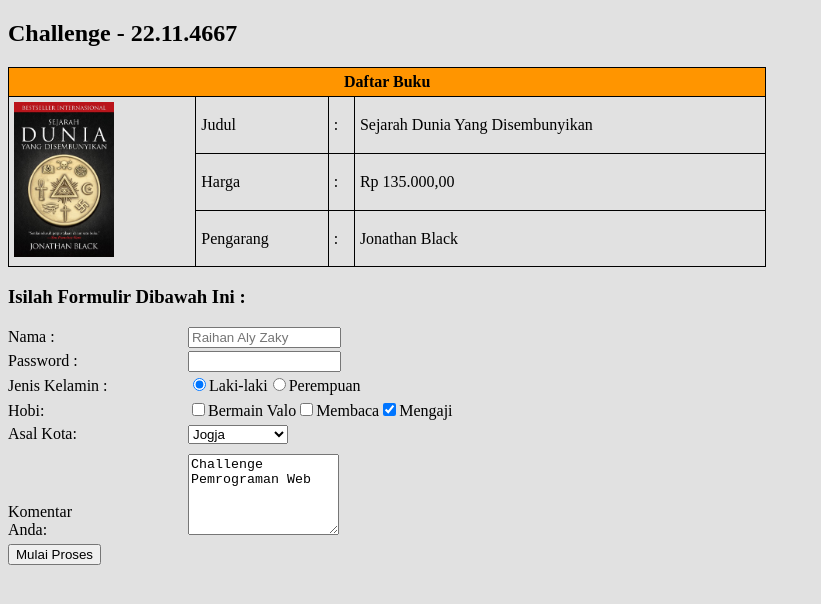
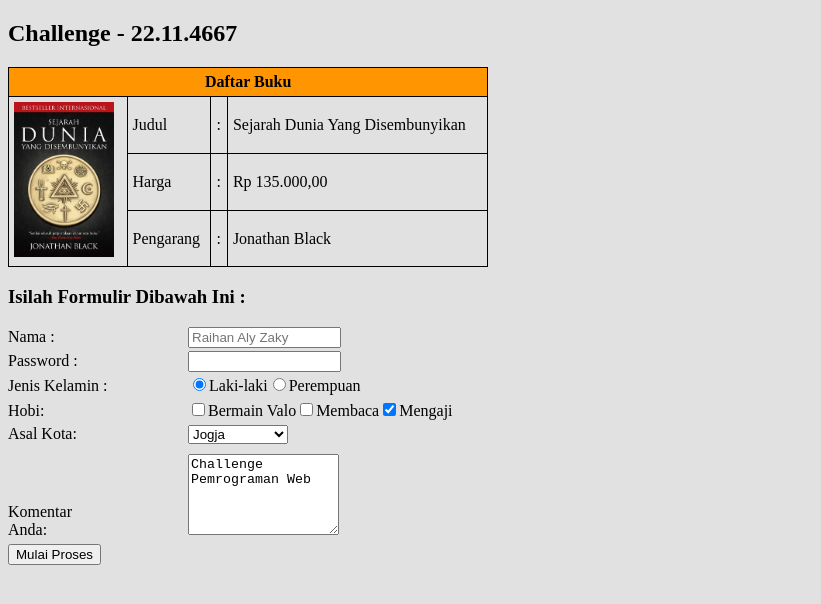
Before and after one commit to rhnalyz/Challenge-PW, a plain HTML site: page index.html in a window 1280 px wide. Shown: the whole page, without its empty margins (0-821 px from the left). Drawn offline with Linux system fonts and the light colour scheme.

Commit message:
Update style.css

```diff
--- a/style.css
+++ b/style.css
@@ -2,7 +2,7 @@ body {
     background-color: #dddd;
 }
 table {
-    width: 60%;
+    width: 38%;
     border-collapse: collapse;
 }
 
```
